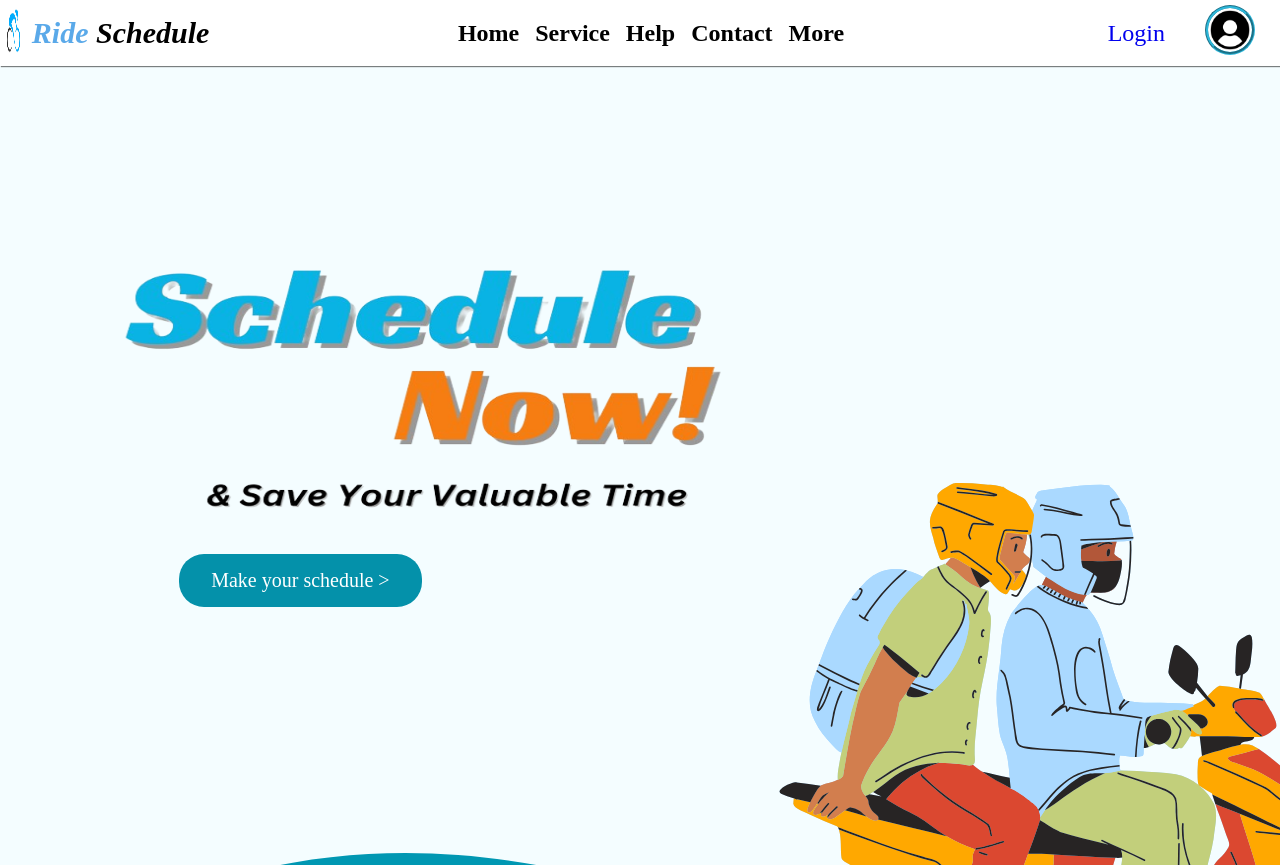
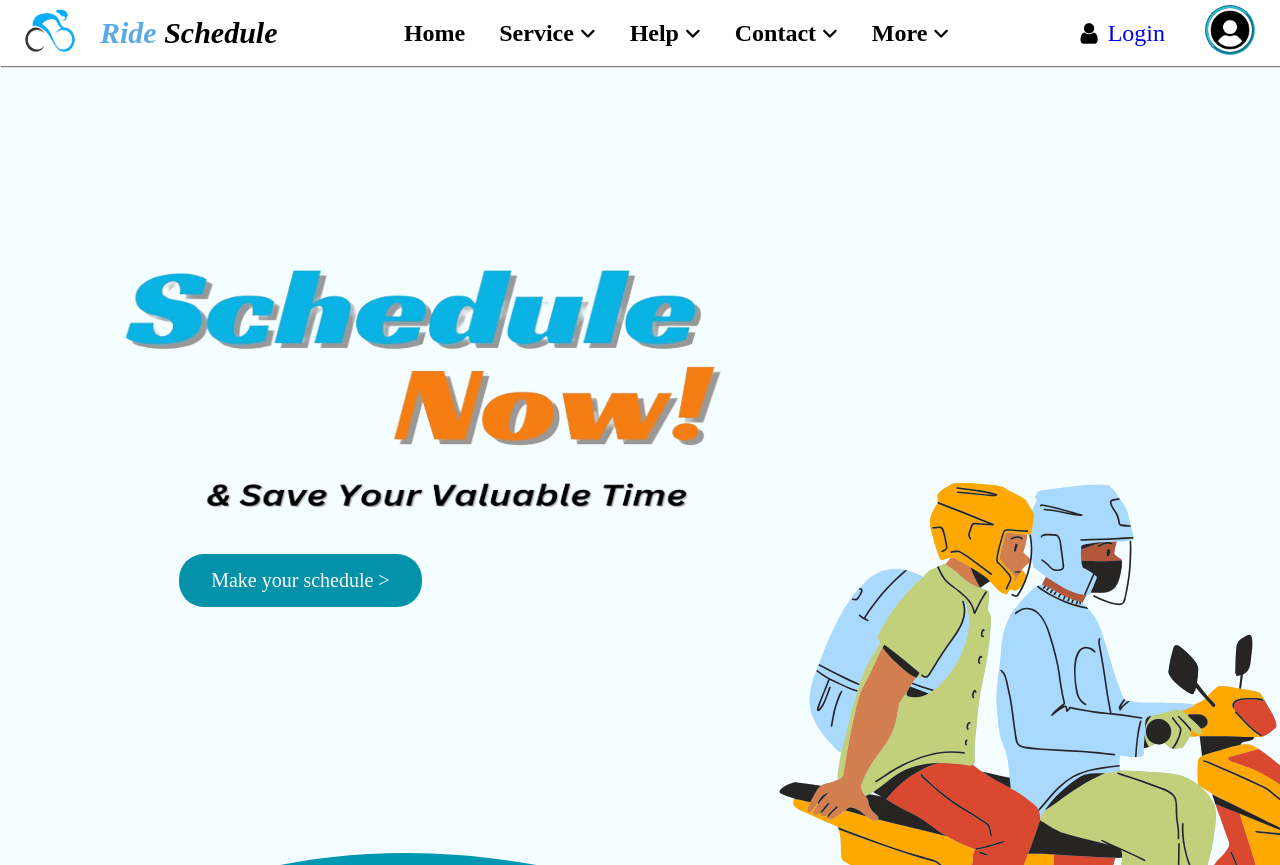
Before and after one commit to ashrafi165/RideSchedule2.0, a Django app: page / in a window 1280 px wide; the page is wider, and only the part inside the window is pictured. Shown: the top 865 px of that part. Run offline with Django 5.2, Linux system fonts and the light colour scheme.

Commit message:
nav update 1.2

```diff
--- a/static/css/navbar.css
+++ b/static/css/navbar.css
@@ -17,7 +17,7 @@
     background-color: white;
 
 }
-.logo{
+.logoN{
     display:flex;
     align-items: center;
     font-size: 30px;
@@ -42,7 +42,7 @@
 
 }
 .mid ul li a:hover{
-    color:blueviolet;
+    color:#007084;
 
 }
 .profile{
@@ -79,16 +79,27 @@
     position:absolute;
     margin-top: 20px;
     margin-left: -15px;
-    background-color: white;
+    background-color: #bae6f5;
     box-shadow: 0px 1px 1px 1px hsla(0,0%, 0%, 0.1);
     border-radius: 0 0 5px 5px;
 
 
 }
+.dropdown ul li:hover{
+    background-color: #0097b2;
+    a{
+        color: white;
+    }
+}
+
 .dropdown ul{
     display: block;
 
     transition: all 1s ease;
+}
+.mid ul li{
+    padding-left:9px;
+    padding-right:9px;
 }
 .mid ul li:hover .dropdown{
     display: block;
@@ -96,4 +107,11 @@
 }
 .dropdown ul li{
     padding: 10px;
+
+
 }
+.dropdown ul li a{
+    padding: 10px;
+
+
+}
--- a/templates/base/base.html
+++ b/templates/base/base.html
@@ -4,6 +4,10 @@
     {% load static %}
     <meta charset="UTF-8">
     <title>Ride Schedule</title>
+
+    <link rel="stylesheet" href="https://cdnjs.cloudflare.com/ajax/libs/font-awesome/6.5.1/css/all.min.css">
+    <link rel="stylesheet" href="https://cdnjs.cloudflare.com/ajax/libs/font-awesome/4.7.0/css/font-awesome.min.css">
+    <link href="https://fonts.googleapis.com/icon?family=Material+Icons" rel="stylesheet">
 
     <link rel = "stylesheet" href = "{% static 'css/style.css' %}">
     <link rel = "stylesheet" href = "{% static 'css/navbar.css' %}">
--- a/templates/base/navbar.html
+++ b/templates/base/navbar.html
@@ -1,7 +1,7 @@
 <nav class="main" >
-        <div class="logo">
+        <div class="logoN">
             {% load static %}
-            <img src="{%  static 'image/icon/logo.png' %}" height="60" width="100" alt="logo">
+            <img src="{%  static 'image/icon/logoN.png' %}" height="60" width="100" alt="">
             <span><span style="color: rgba(64, 155, 230, 0.863);">Ride</span> Schedule</span>
         </div>
         <div class="mid">
@@ -17,9 +17,9 @@
                             <li><a href="#">Monthly Schedule</a></li><hr>
                             <li><a href="#">Custom Schedule</a></li>
 
-                            <li><a href="#">Take a Schedule</a></li><hr>
+                            <li><a href="#">Take a Schedule</a></li>
                             <li><a href="#">Policies</a></li>
-                            <li><a href="#">Emergency Support</a></li>
+                            <li><a href="#">Emergency Support</a></li><hr>
 
                             <li><a href="#">Policies</a></li>
                             <li><a href="#">Emergency Support</a></li>
```
Also changed, not shown: static/image/icon/logoN.png (renamed from static/image/icon/logo.png).
